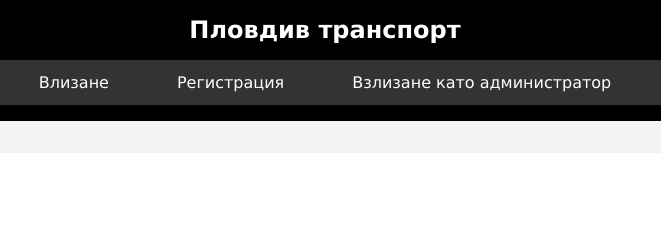
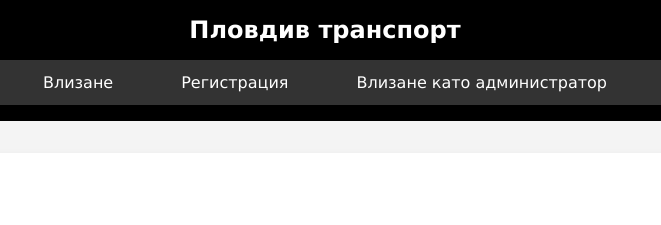
Before and after one commit to StoyanBG/diplomna-web, a website: page public/index.html in a window 1280 px wide. Shown: the top 225 px of the page, 315-976 px from the left. Drawn offline with Linux system fonts and the light colour scheme; no server answers.

Commit message:
Update index.html

```diff
--- a/public/index.html
+++ b/public/index.html
@@ -22,7 +22,7 @@
             <ul class="nav-links">
                 <li><a href="login.html" id="login-button">Влизане</a></li>
                 <li><a href="registration.html">Регистрация</a></li>
-                <li><a href="admin-login.html">Взлизане като администратор</a></li>
+                <li><a href="admin-login.html">Влизане като администратор</a></li>
             </ul>
         </nav>
     </header>
```
